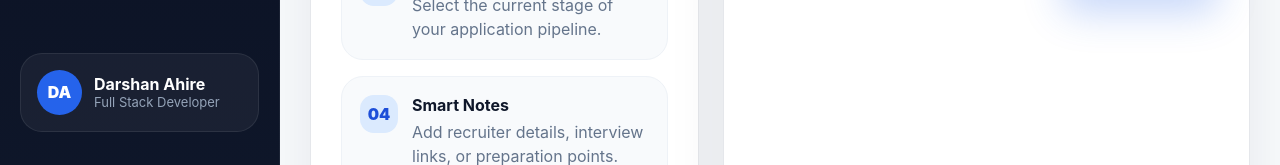
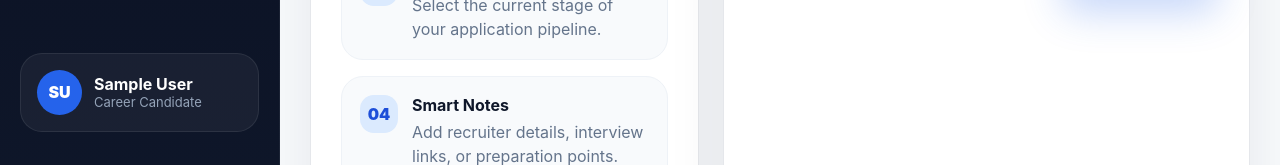
Before and after one commit to 8421477238/job-tracker-frontend, a React (Vite) app: page /add-job in a window 1280 px wide. Shown: the part 1183-1348 px from the top of the page. Built offline with nearby package versions, Linux system fonts and the light colour scheme; sample sign-in values are in the browser's storage.

Commit message:
make sidebar user dynamic

```diff
--- a/src/components/Sidebar.jsx
+++ b/src/components/Sidebar.jsx
@@ -1,9 +1,20 @@
+import { useEffect, useState } from "react";
 import { Link, useLocation, useNavigate } from "react-router-dom";
 import toast from "react-hot-toast";
 
 function Sidebar({ isOpen, onClose }) {
   const location = useLocation();
   const navigate = useNavigate();
+
+  const [user, setUser] = useState(null);
+
+  useEffect(() => {
+    const savedUser = localStorage.getItem("user");
+
+    if (savedUser) {
+      setUser(JSON.parse(savedUser));
+    }
+  }, []);
 
   const handleLogout = () => {
     localStorage.removeItem("token");
@@ -24,6 +35,17 @@ function Sidebar({ isOpen, onClose }) {
     if (onClose) {
       onClose();
     }
+  };
+
+  const getInitials = (name) => {
+    if (!name) return "U";
+
+    return name
+      .split(" ")
+      .map((word) => word.charAt(0))
+      .join("")
+      .slice(0, 2)
+      .toUpperCase();
   };
 
   return (
@@ -152,11 +174,13 @@ function Sidebar({ isOpen, onClose }) {
 
       <div className="sidebar-footer">
         <div className="sidebar-user premium-user-card">
-          <div className="user-avatar">DA</div>
+          <div className="user-avatar">
+            {getInitials(user?.name)}
+          </div>
 
           <div>
-            <h4>Darshan Ahire</h4>
-            <p>Full Stack Developer</p>
+            <h4>{user?.name || "User"}</h4>
+            <p>{user?.career_role || "Career Candidate"}</p>
           </div>
         </div>
 
```
